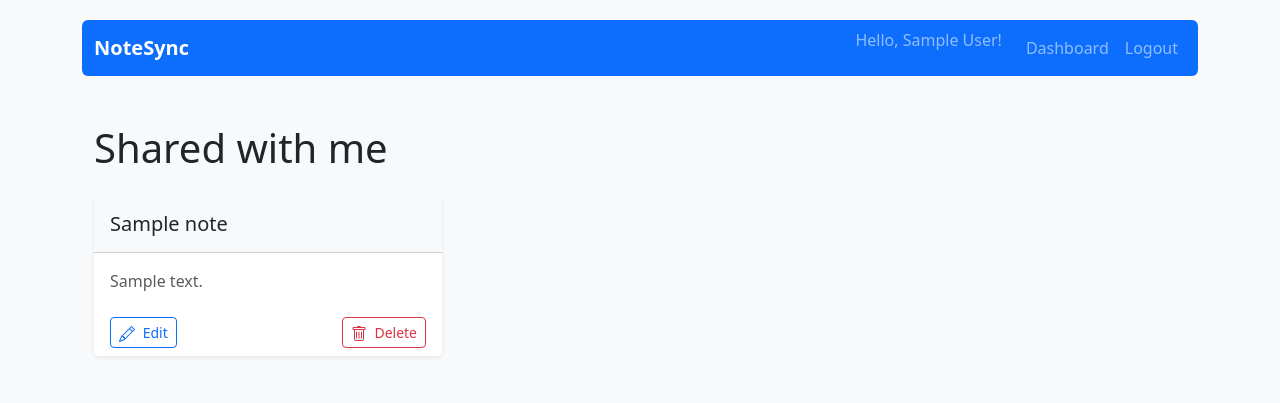
After one commit to viktorijatodosieva/UIKTP_NoteSync, a Flask app: page /notes/shared-with-me in a window 1280 px wide. The commit adds this page. Shown: the top 403 px of the page. Run offline with Flask 3, Linux system fonts and the light colour scheme; a user stored in the database is signed in; tables that the repository leaves empty hold one stand-in row (values such as "Sample post").

Commit message:
Add views for shared notes and viewing note

```diff
--- a/app/routes.py
+++ b/app/routes.py
@@ -1,11 +1,10 @@
 from flask import Blueprint, render_template, redirect, url_for, flash, request
 from flask_login import login_user, logout_user, login_required, current_user
 from flask_bcrypt import Bcrypt
-from .models import db, User, Note
+from .models import db, User, Note, UserHasAccessNote
 from .forms import RegistrationForm, LoginForm, NoteForm  # Import your forms
 from .extensions import bcrypt
 from datetime import datetime
-
 
 main_bp = Blueprint('main', __name__)
 auth_bp = Blueprint('auth', __name__)
@@ -14,6 +13,7 @@ auth_bp = Blueprint('auth', __name__)
 @main_bp.route('/')
 def index():
     return "App successfully created."
+
 
 @auth_bp.route('/register', methods=['GET', 'POST'])
 def register():
@@ -26,7 +26,6 @@ def register():
         username = form.username.data
         email = form.email.data
         password = form.password.data
-
 
         if User.query.filter_by(username=username).first():
             flash('Username already taken', 'danger')
@@ -46,6 +45,7 @@ def register():
             return redirect(url_for('auth.login'))
 
     return render_template('auth/register.html', form=form)  # Pass form to template
+
 
 @auth_bp.route('/login', methods=['GET', 'POST'])
 def login():
@@ -80,13 +80,11 @@ def logout():
     return redirect(url_for('auth.login'))
 
 
-
 @main_bp.route('/dashboard')
 @login_required
 def dashboard():
     notes = Note.query.filter_by(created_by=current_user.id).all()
     return render_template('dashboard.html', notes=notes)
-
 
 
 @main_bp.route('/create', methods=['GET', 'POST'])
@@ -106,12 +104,23 @@ def create_note():
     return render_template('create_note.html', form=form)
 
 
-
 @main_bp.route('/notes')
 @login_required
 def get_notes():
     notes = Note.query.filter_by(created_by=current_user.id).all()
     return render_template('notes_list.html', notes=notes)
+
+
+@main_bp.route('/notes/shared-with-me')
+@login_required
+def get_shared_notes():
+    notes = (
+        db.session.query(Note)
+        .join(UserHasAccessNote)
+        .filter(UserHasAccessNote.user_id == current_user.id)
+        .all()
+    )
+    return render_template('shared_notes_list.html', notes=notes)
 
 
 @main_bp.route('/note/edit/<int:id>', methods=['GET', 'POST'])
@@ -133,6 +142,13 @@ def edit_note(id):
     return render_template('edit_note.html', form=form, note=note)
 
 
+@main_bp.route('/note/<int:id>', methods=['GET'])
+@login_required
+def view_note(id):
+    note = Note.query.get_or_404(id)
+    return render_template('view_note.html', note=note)
+
+
 @main_bp.route('/note/delete/<int:id>', methods=['GET', 'POST'])
 @login_required
 def delete_note(id):
--- /dev/null
+++ b/app/templates/shared_notes_list.html
@@ -0,0 +1,55 @@
+{% extends 'base.html' %}
+
+{% block content %}
+<div class="container py-4">
+    <div class="d-flex justify-content-between align-items-center mb-4">
+        <h1 class="mb-0">Shared with me</h1>
+    </div>
+
+    {% if notes %}
+        <div class="row">
+            {% for note in notes %}
+                <div class="col-md-4 mb-4">
+                    <div class="card h-100 shadow-sm border-0">
+                        <div class="card-header bg-light py-3">
+                            <h5 class="card-title mb-0 text-truncate">{{ note.title }}</h5>
+                        </div>
+                        <div class="card-body">
+                            <p class="card-text text-muted">
+                                {% if note.content|length > 100 %}
+                                    {{ note.content[:100] }}...
+                                {% else %}
+                                    {{ note.content }}
+                                {% endif %}
+                            </p>
+                        </div>
+                        <div class="card-footer bg-white border-top-0 d-flex justify-content-between">
+                            <a href="{{ url_for('main.edit_note', id=note.id) }}" class="btn btn-outline-primary btn-sm">
+                                <svg xmlns="http://www.w3.org/2000/svg" width="16" height="16" fill="currentColor" class="bi bi-pencil me-1" viewBox="0 0 16 16">
+                                    <path d="M12.146.146a.5.5 0 0 1 .708 0l3 3a.5.5 0 0 1 0 .708l-10 10a.5.5 0 0 1-.168.11l-5 2a.5.5 0 0 1-.65-.65l2-5a.5.5 0 0 1 .11-.168l10-10zM11.207 2.5 13.5 4.793 14.793 3.5 12.5 1.207 11.207 2.5zm1.586 3L10.5 3.207 4 9.707V10h.5a.5.5 0 0 1 .5.5v.5h.5a.5.5 0 0 1 .5.5v.5h.293l6.5-6.5zm-9.761 5.175-.106.106-1.528 3.821 3.821-1.528.106-.106A.5.5 0 0 1 5 12.5V12h-.5a.5.5 0 0 1-.5-.5V11h-.5a.5.5 0 0 1-.468-.325z"/>
+                                </svg>
+                                Edit
+                            </a>
+                            <a href="{{ url_for('main.delete_note', id=note.id) }}" class="btn btn-outline-danger btn-sm">
+                                <svg xmlns="http://www.w3.org/2000/svg" width="16" height="16" fill="currentColor" class="bi bi-trash me-1" viewBox="0 0 16 16">
+                                    <path d="M5.5 5.5A.5.5 0 0 1 6 6v6a.5.5 0 0 1-1 0V6a.5.5 0 0 1 .5-.5zm2.5 0a.5.5 0 0 1 .5.5v6a.5.5 0 0 1-1 0V6a.5.5 0 0 1 .5-.5zm3 .5a.5.5 0 0 0-1 0v6a.5.5 0 0 0 1 0V6z"/>
+                                    <path fill-rule="evenodd" d="M14.5 3a1 1 0 0 1-1 1H13v9a2 2 0 0 1-2 2H5a2 2 0 0 1-2-2V4h-.5a1 1 0 0 1-1-1V2a1 1 0 0 1 1-1H6a1 1 0 0 1 1-1h2a1 1 0 0 1 1 1h3.5a1 1 0 0 1 1 1v1zM4.118 4 4 4.059V13a1 1 0 0 0 1 1h6a1 1 0 0 0 1-1V4.059L11.882 4H4.118zM2.5 3V2h11v1h-11z"/>
+                                </svg>
+                                Delete
+                            </a>
+                        </div>
+                    </div>
+                </div>
+            {% endfor %}
+        </div>
+    {% else %}
+        <div class="alert  text-center p-5">
+            <svg xmlns="http://www.w3.org/2000/svg" width="32" height="32" fill="currentColor" class="bi bi-journal-text mb-3" viewBox="0 0 16 16">
+                <path d="M5 10.5a.5.5 0 0 1 .5-.5h2a.5.5 0 0 1 0 1h-2a.5.5 0 0 1-.5-.5zm0-2a.5.5 0 0 1 .5-.5h5a.5.5 0 0 1 0 1h-5a.5.5 0 0 1-.5-.5zm0-2a.5.5 0 0 1 .5-.5h5a.5.5 0 0 1 0 1h-5a.5.5 0 0 1-.5-.5zm0-2a.5.5 0 0 1 .5-.5h5a.5.5 0 0 1 0 1h-5a.5.5 0 0 1-.5-.5z"/>
+                <path d="M3 0h10a2 2 0 0 1 2 2v12a2 2 0 0 1-2 2H3a2 2 0 0 1-2-2v-12a2 2 0 0 1 2-2zm0 1a1 1 0 0 0-1 1v12a1 1 0 0 0 1 1h10a1 1 0 0 0 1-1V2a1 1 0 0 0-1-1H3z"/>
+            </svg>
+            <p class="lead">You don't have any notes shared with you yet.</p>
+        </div>
+    {% endif %}
+</div>
+{% endblock %}
```
Also changed, not shown: app/templates/notes_list.html (+23 -7 lines), app/templates/view_note.html (added, +20 -0 lines), requirements.txt (+6 -1 lines).
